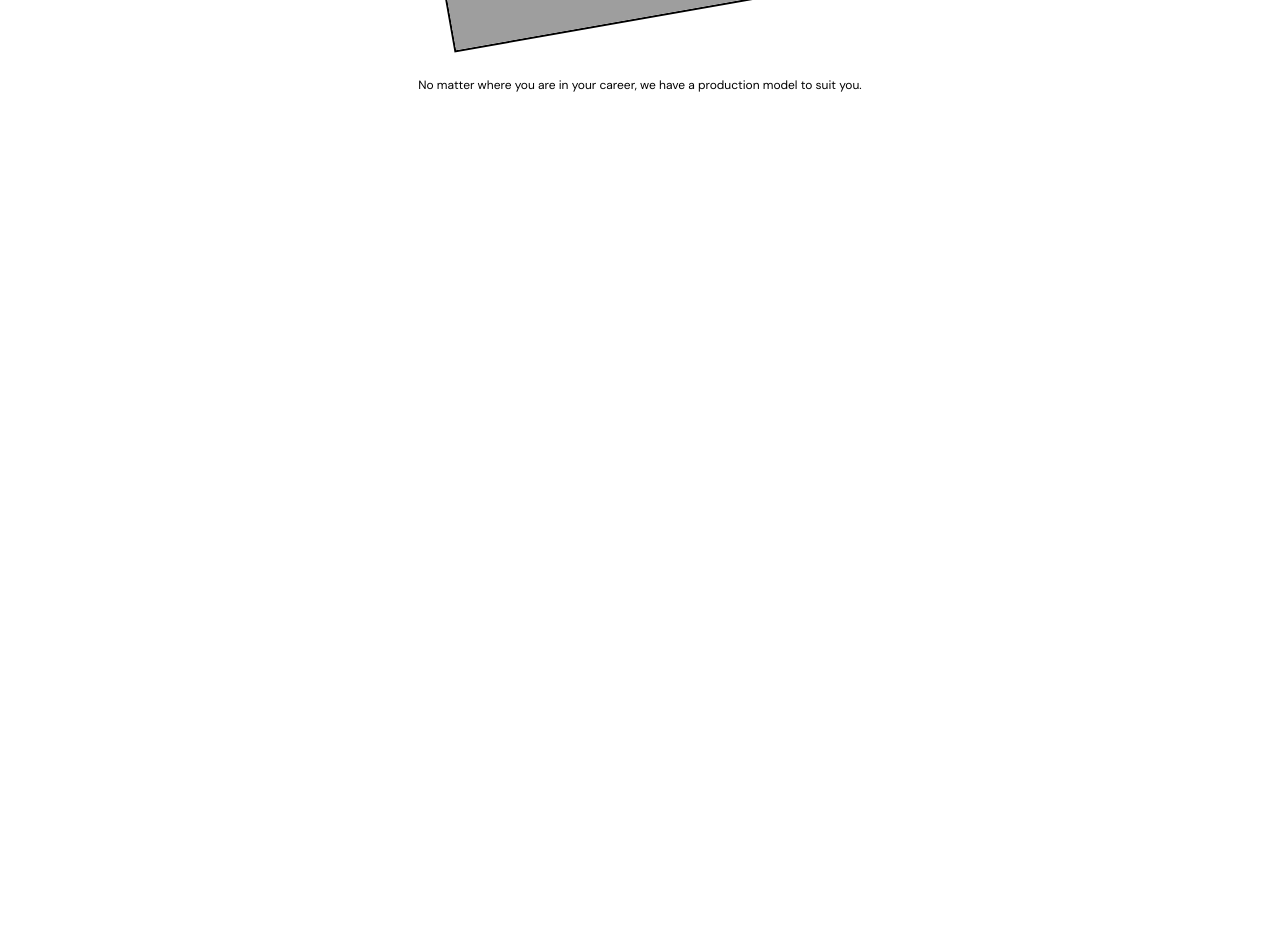
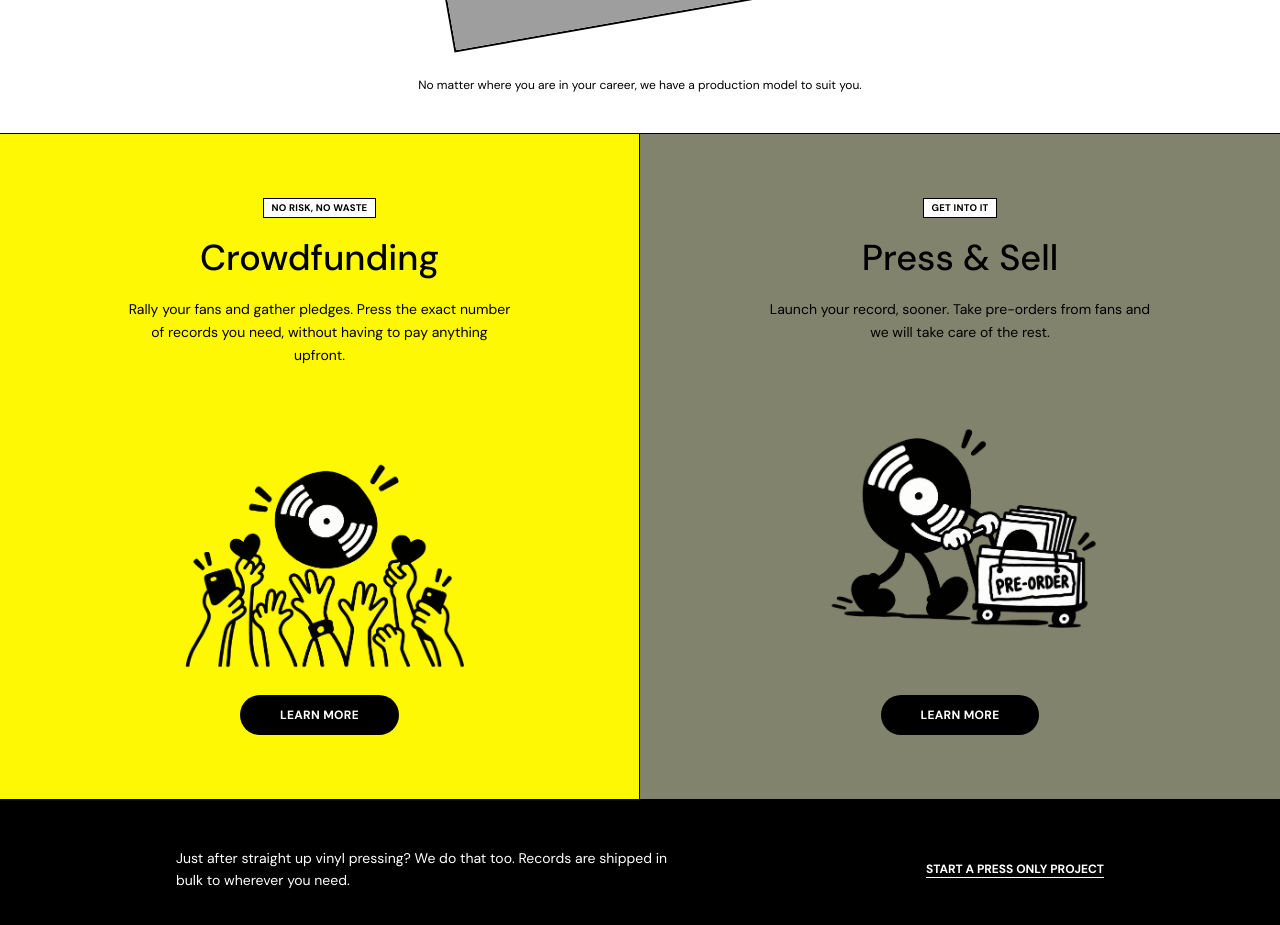
Before and after one commit to MostafaMohammedAtef/spindrop, a React (Vite) app: page / in a window 1280 px wide. Shown: the part 820-1745 px from the top of the page. Before the commit the page ends 953 px from the top, so only its background shows below. Built offline with nearby package versions, Linux system fonts and the light colour scheme; grey boxes are pictures that could not be loaded.

Commit message:
finish new part

```diff
--- a/src/App.tsx
+++ b/src/App.tsx
@@ -1,10 +1,12 @@
 import Header from './components/Header'
 import WhyHero from './components/WhyHero'
+import SplitCards from './components/SplitCards'
 function App() {
   return (
     <>
       <Header />
       <WhyHero />
+      <SplitCards />
     </>
   )
 }
--- /dev/null
+++ b/src/components/PillButton.tsx
@@ -0,0 +1,20 @@
+import type { ReactNode } from 'react';
+
+export default function PillButton({
+  children,
+  href = '#',
+  className = '',
+}: {
+  children: ReactNode;
+  href?: string;
+  className?: string;
+}) {
+  return (
+    <a
+      href={href}
+      className={`inline-block rounded-full bg-black px-10 py-3 text-xs font-bold uppercase tracking-wide text-white hover:bg-stone-800 ${className}`}
+    >
+      {children}
+    </a>
+  );
+}
--- /dev/null
+++ b/src/components/SplitCards.tsx
@@ -0,0 +1,65 @@
+import SectionTag from './SectionTag';
+import PillButton from './PillButton';
+import crowdfunding from '../assets/crowdfunding.png';
+import pressAndSell from '../assets/press-and-sell.png';
+
+const cards = [
+  {
+    tag: 'No risk, no waste',
+    title: 'Crowdfunding',
+    text: 'Rally your fans and gather pledges. Press the exact number of records you need, without having to pay anything upfront.',
+    image: crowdfunding,
+    alt: 'Fans reaching up around a vinyl record',
+    style: 'bg-brand-yellow border-b border-black lg:border-b-0 lg:border-r',
+  },
+  {
+    tag: 'Get into it',
+    title: 'Press & Sell',
+    text: 'Launch your record, sooner. Take pre-orders from fans and we will take care of the rest.',
+    image: pressAndSell,
+    alt: 'Vinyl record character pushing a cart of record sleeves',
+    style: 'bg-brand-olive',
+  },
+];
+
+export default function SplitCards() {
+  return (
+    <section className="border-y border-black">
+      <div className="grid grid-cols-1 lg:grid-cols-2">
+        {cards.map((card) => (
+          <article
+            key={card.title}
+            className={`flex flex-col items-center px-6 py-12 text-center lg:px-12 lg:py-16 ${card.style}`}
+          >
+            <span className="inline-block border border-black bg-white px-2 py-0.5 text-[0.6rem] font-semibold uppercase tracking-wide">
+              {card.tag}
+            </span>
+            <h3 className="mt-5 text-3xl font-medium lg:text-4xl">{card.title}</h3>
+            <p className="mt-5 max-w-sm text-sm leading-relaxed">{card.text}</p>
+            <img
+              src={card.image}
+              alt={card.alt}
+              className="mt-10 h-56 w-auto max-w-full object-contain lg:h-72"
+            />
+            <PillButton className="mt-auto">Learn more</PillButton>
+          </article>
+        ))}
+      </div>
+
+      <div className="bg-black text-white">
+        <div className="mx-auto flex max-w-5xl flex-col gap-5 px-6 py-10 lg:flex-row lg:items-center lg:justify-between lg:gap-12 lg:px-12 lg:py-12">
+          <p className="max-w-lg text-sm leading-relaxed">
+            Just after straight up vinyl pressing? We do that too. Records are
+            shipped in bulk to wherever you need.
+          </p>
+          <a
+            href="#"
+            className="text-xs font-bold uppercase underline underline-offset-4 lg:whitespace-nowrap"
+          >
+            Start a press only project
+          </a>
+        </div>
+      </div>
+    </section>
+  );
+}
```
Also changed, not shown: src/assets/crowdfunding.png (added), src/assets/press-and-sell.png (added).
